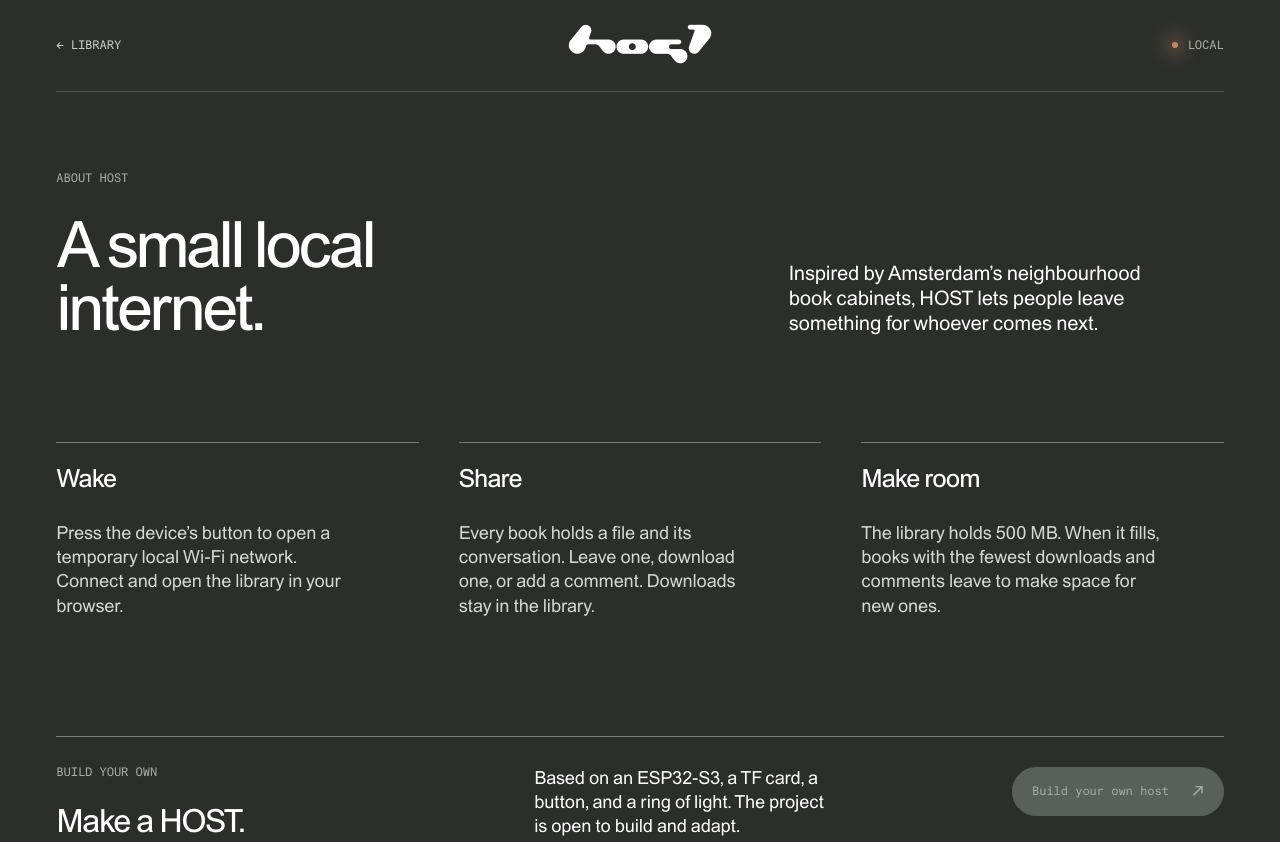
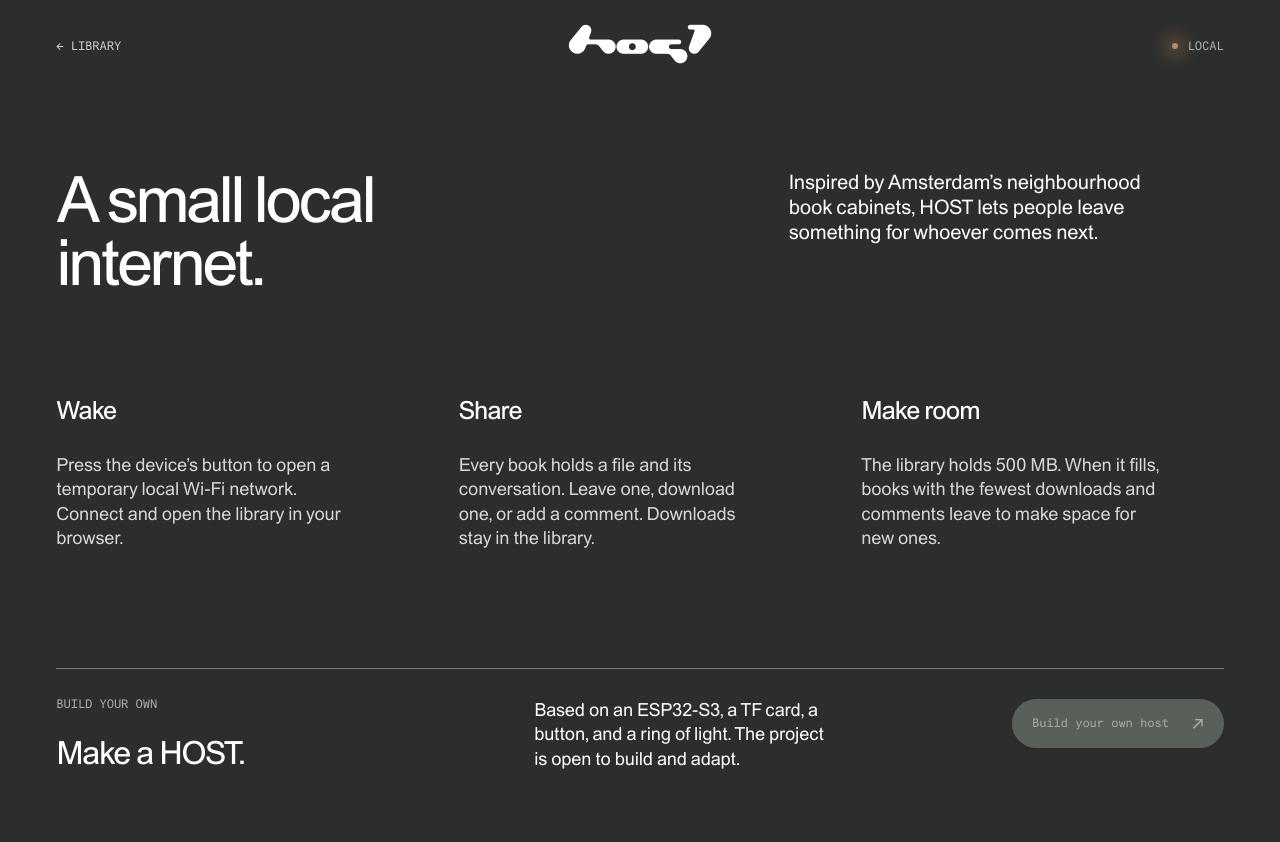
Before and after one commit to marcvermeeren/host-portal, a website built with Vite: page about.html in a window 1280 px wide. Shown: the top 842 px of the page. Built offline with nearby package versions, Linux system fonts and the light colour scheme.

Commit message:
Simplify portal About layout and header

```diff
--- a/about.html
+++ b/about.html
@@ -17,7 +17,6 @@
   </header>
   <main class="about-main">
    <div class="about-lead">
-    <p class="mono">ABOUT HOST</p>
     <h1>A small local internet.</h1>
     <p>Inspired by Amsterdam’s neighbourhood book cabinets, HOST lets people leave something for whoever comes next.</p>
    </div>
--- a/src/style.css
+++ b/src/style.css
@@ -7,7 +7,7 @@
 a{color:inherit}.mono{font-family:'ABC Areal Mono',monospace;font-size:12px;line-height:1.4;letter-spacing:-.01em}
 .visually-hidden{position:absolute;width:1px;height:1px;padding:0;margin:-1px;overflow:hidden;clip:rect(0,0,0,0);white-space:nowrap;border:0}
 .portal-shell{max-width:1600px;min-height:100svh;margin:auto;padding:0 clamp(24px,4.4vw,72px) 22px;display:flex;flex-direction:column}
-.topbar{height:92px;position:relative;display:flex;align-items:center;justify-content:center;border-bottom:1px solid #ffffff30}
+.topbar{height:92px;position:relative;display:flex;align-items:center;justify-content:center}
 .header-link{position:absolute;left:0;color:#c9cec7;text-decoration:none;transition:color .2s}.header-link:hover{color:#fff}
 .brand{font-family:'HV Kilo',sans-serif;font-size:38px;line-height:1;text-decoration:none;white-space:nowrap}
 .connection{position:absolute;right:0;display:flex;align-items:center;gap:10px;color:#a9afa8}
@@ -98,12 +98,11 @@
 .embed-conversation .mono{color:#9aa39a;font-size:9px}.embed-conversation p{margin:0}.embed-conversation #embed-note{margin:6px 0 5px;font-size:11px;line-height:1.18;color:#fff}
 
 .about-main{width:100%;max-width:1180px;margin:0 auto;padding:78px 0 80px}
-.about-lead{display:grid;grid-template-columns:minmax(0,1.2fr) minmax(280px,.8fr);align-items:end;gap:28px 80px;padding-bottom:102px}
-.about-lead .mono{grid-column:1/-1;margin:0;color:#a5ada4}
+.about-lead{display:grid;grid-template-columns:minmax(0,1.2fr) minmax(280px,.8fr);align-items:start;gap:28px 80px;padding-bottom:102px}
 .about-lead h1{max-width:11ch;margin:0;font-size:clamp(42px,5vw,68px);line-height:.98;font-weight:430;letter-spacing:-.055em}
-.about-lead>p:last-child{max-width:33ch;margin:0 0 4px;font-size:20px;line-height:1.25;letter-spacing:-.01em}
+.about-lead>p:last-child{max-width:33ch;margin:0;font-size:20px;line-height:1.25;letter-spacing:-.01em}
 .about-steps{display:grid;grid-template-columns:repeat(3,minmax(0,1fr));gap:40px}
-.about-steps section{padding-top:22px;border-top:1px solid #ffffff5c}
+.about-steps section{padding-top:0}
 .about-steps h2{margin:0 0 28px;font-size:25px;line-height:1.1;font-weight:440;letter-spacing:-.035em}
 .about-steps p{max-width:29ch;margin:0;color:#d5d9d2;font-size:18px;line-height:1.35}
 .about-build{display:grid;grid-template-columns:1fr 1fr auto;align-items:end;gap:42px;margin-top:118px;padding-top:27px;border-top:1px solid #ffffff5c}
@@ -112,7 +111,7 @@
 .about-build__link{display:inline-flex;align-items:center;justify-content:space-between;gap:24px;padding:16px 20px;border-radius:999px;background:#596059;color:#fff;text-decoration:none;white-space:nowrap;transition:background .2s,transform .2s}
 .about-build__link:hover{background:#6c756c;transform:translateY(-2px)}.about-build__link span{font-size:18px;line-height:0}
 @media(max-width:900px){.about-lead{gap:25px 50px}.about-steps{gap:28px}.about-build{grid-template-columns:1fr 1fr}.about-build__link{justify-self:start}}
-@media(max-width:760px){.about-main{padding:47px 0 70px}.about-lead{display:block;padding-bottom:78px}.about-lead .mono{margin-bottom:38px}.about-lead h1{font-size:48px}.about-lead>p:last-child{margin-top:32px;font-size:20px}.about-steps{display:block}.about-steps section{padding:20px 0 48px}.about-steps h2{margin-bottom:20px}.about-steps p{font-size:18px}.about-build{display:block;margin-top:30px}.about-build h2{margin-bottom:24px}.about-build>p{margin-bottom:32px}.about-build__link{display:inline-flex}.about-main+.site-foot{padding-top:0}}
+@media(max-width:760px){.about-main{padding:47px 0 70px}.about-lead{display:block;padding-bottom:78px}.about-lead h1{font-size:48px}.about-lead>p:last-child{margin-top:32px;font-size:20px}.about-steps{display:block}.about-steps section{padding:0 0 48px}.about-steps h2{margin-bottom:20px}.about-steps p{font-size:18px}.about-build{display:block;margin-top:30px}.about-build h2{margin-bottom:24px}.about-build>p{margin-bottom:32px}.about-build__link{display:inline-flex}.about-main+.site-foot{padding-top:0}}
 
 /* The standalone library is a horizontal collection. Embedded teaser views keep their compact spines. */
 html:not(.embedded) .page-head{display:grid;grid-template-columns:1fr auto 1fr;align-items:center;gap:28px;padding:70px 0 56px}
```
